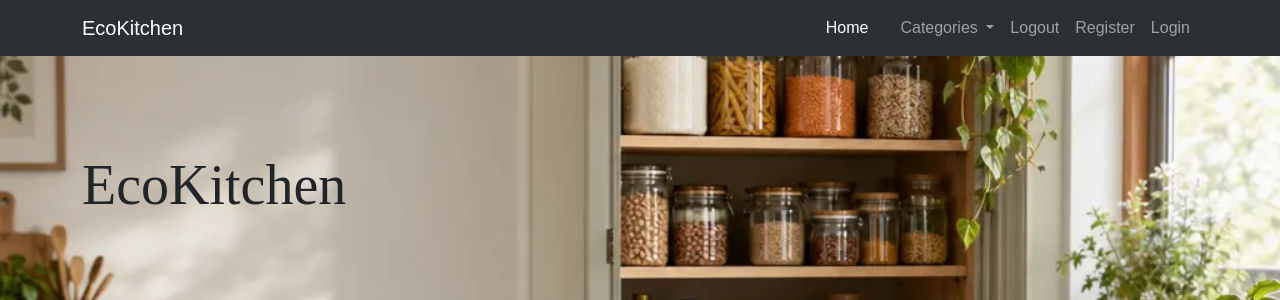
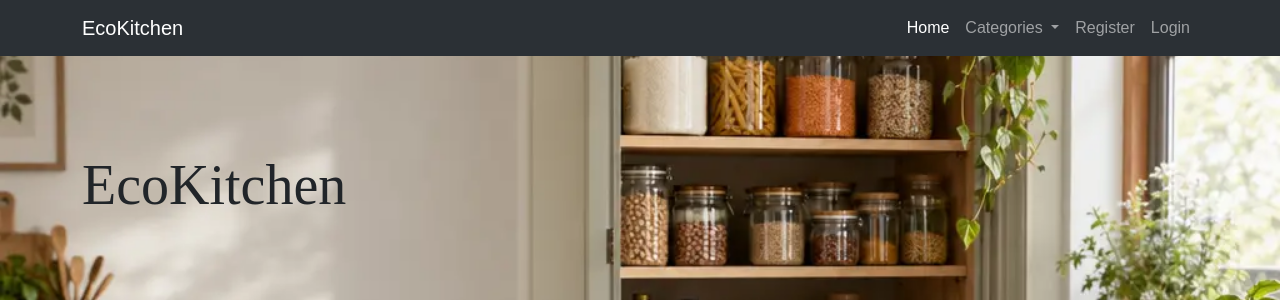
Before and after one commit to Nelgar20/eco-kitchen, a Django app: page / in a window 1280 px wide. Shown: the top 300 px of the page. Run offline with Django 5.2, Linux system fonts and the light colour scheme.

Commit message:
add logic to navbar items

```diff
--- a/templates/base.html
+++ b/templates/base.html
@@ -31,10 +31,7 @@
             <div class="collapse navbar-collapse" id="navbarNavDropdown">
                 <ul class="navbar-nav ms-auto">
                     <li class="nav-item">
-                        <a class="nav-link active" aria-current="page" href="{% url 'home' %}">Home</a>
-                    </li>
-                    <li class="nav-item">
-                        <a class="nav-link active" aria-current="page" href=""></a>
+                        <a class="nav-link {% if request.path == home_url %}active" aria-current="page{% endif %}" href="{% url 'home' %}">Home</a>
                     </li>
                     <li class="nav-item dropdown">
                         <a class="nav-link dropdown-toggle" href="#" role="button" data-bs-toggle="dropdown"
@@ -49,18 +46,21 @@
                         </ul>
 
                     </li>
-
+                    {% if user.is_authenticated %}
+                    <!-- <li class="nav-item">
+                        <a class="nav-link {% if request.path == profile %}active" aria-current="page{% endif %}" href="">Profile</a>
+                    </li> -->
                     <li class="nav-item">
-                        <a class="nav-link" aria-current="page" href="{% url 'account_logout' %}">Logout</a>
+                        <a class="nav-link {% if request.path == logout_url %}active" aria-current="page{% endif %}" href="{% url 'account_logout' %}">Logout</a>
                     </li>
-
+                    {% else %}
                     <li class="nav-item">
-                        <a class="nav-link" aria-current="page" href="{% url 'account_signup' %}">Register</a>
+                        <a class="nav-link {% if request.path == signup_url %}active" aria-current="page{% endif %}" href="{% url 'account_signup' %}">Register</a>
                     </li>
                     <li class="nav-item">
-                        <a class="nav-link" aria-current="page" href="{% url 'account_login' %}">Login</a>
+                        <a class="nav-link {% if request.path == login_url %}active" aria-current="page{% endif %}" href="{% url 'account_login' %}">Login</a>
                     </li>
-
+                    {% endif %}
                 </ul>
             </div>
         </div>
```
